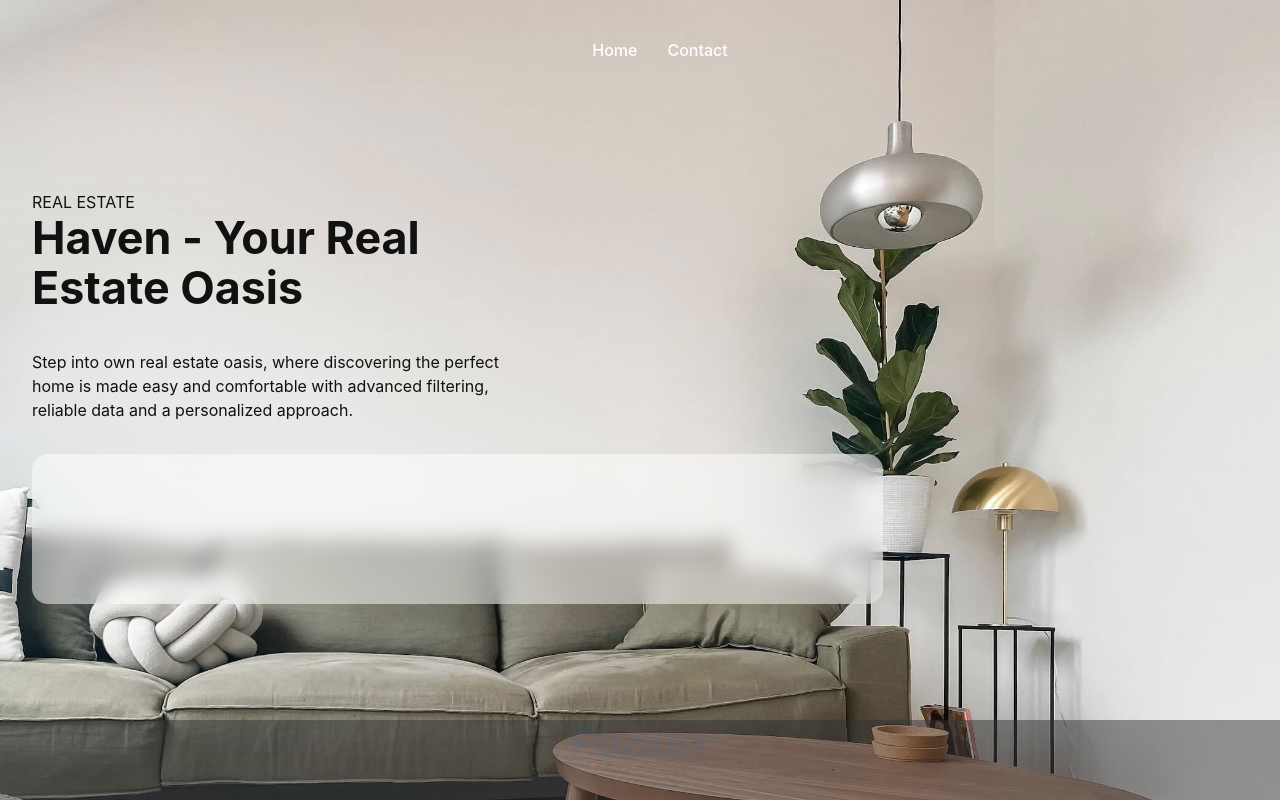
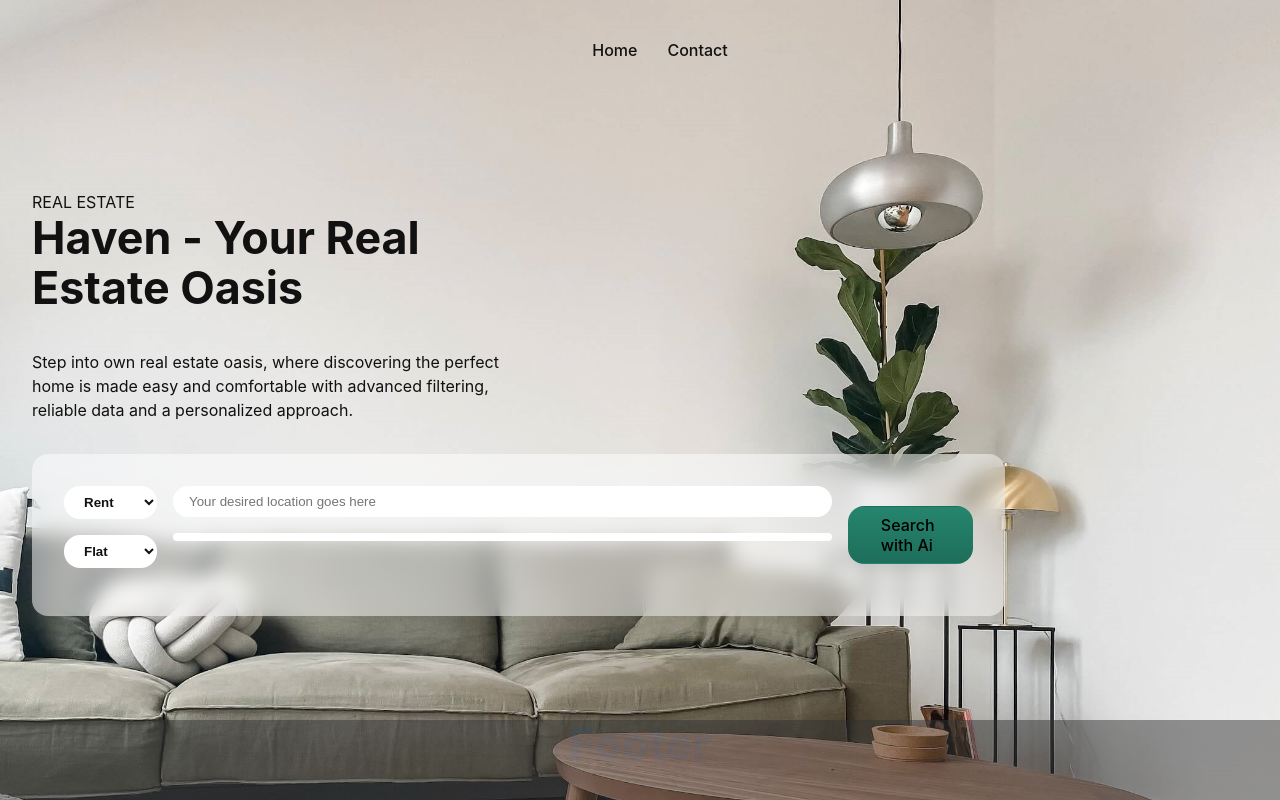
Before and after one commit to Trybuu/real-estate-agency, a React (Vite) app: page / in a window 1280 px wide. Built offline with nearby package versions, Linux system fonts and the light colour scheme.

Commit message:
Search component, making in progress

```diff
--- a/src/App.css
+++ b/src/App.css
@@ -65,7 +65,7 @@
 }
 
 .navbar-links {
-  color: #fff;
+  color: #111;
   text-decoration: none;
   transition: 0.3s;
 }
@@ -73,18 +73,20 @@
 /* Mobile first - hamburger menu with */
 @media screen and (max-width: 768px) {
   .menu-icon {
+    position: relative;
     display: flex;
   }
 
   .navbar-menu {
     flex-direction: column;
+    align-items: flex-start;
     position: fixed;
-    top: 80px;
+    top: 12.5%;
+    width: 100%;
     left: 100%;
-    width: 100%;
     background-color: #333;
-    text-align: center;
     transition: 0.5s;
+    z-index: 10;
   }
 
   .navbar-menu.active {
@@ -92,10 +94,12 @@
   }
 
   .navbar-item {
-    margin: 10px 0;
+    margin: 0.5rem 0;
   }
 
   .navbar-links {
     font-size: 1.5rem;
+    font-weight: 400;
+    color: #fff;
   }
 }
--- a/src/components/Search/main.css
+++ b/src/components/Search/main.css
@@ -1,17 +1,84 @@
 #search {
+  display: flex;
+  flex-direction: column;
   width: 100%;
-  min-height: 100px;
   margin-top: 2rem;
   padding: 1rem;
   background-color: rgba(255, 255, 255, 0.5);
   backdrop-filter: blur(10px);
   border-radius: 1rem;
 }
+/* First container */
+.search-options {
+  display: flex;
+  justify-content: flex-start;
+}
+
+.select-options {
+  background-color: #fff;
+  color: #111;
+  font-weight: 600;
+  padding: 0.5rem 1rem;
+  border: none;
+  border-radius: 1rem;
+  margin-right: 1rem;
+  margin-bottom: 1rem;
+}
+
+/* Central container */
+.location-price {
+  display: flex;
+  flex-direction: column;
+  justify-content: flex-start;
+  width: 100%;
+}
+
+.location-input {
+  width: 100%;
+  margin-bottom: 1rem;
+  padding: 0.5rem 1rem;
+  border: none;
+  border-radius: 1rem;
+  background-color: #fff;
+  color: #111;
+}
+.price-control {
+  height: 0.5rem;
+  width: 100%;
+  background-color: #fff;
+  border-radius: 1rem;
+}
+/* Last container */
+
+.search-button {
+  min-width: 125px;
+  padding: 0.5rem 2rem;
+  margin-top: 1rem;
+  border-radius: 1rem;
+  text-align: left;
+  background-color: #1a2a21;
+  background-image: linear-gradient(rgb(38, 133, 109), rgb(29, 110, 90));
+}
 
 @media screen and (min-width: 768px) {
   #search {
-    width: 70%;
-    min-height: 150px;
+    max-width: 80%;
     padding: 2rem;
+    flex-direction: row;
+    justify-content: space-between;
+    align-items: flex-start;
+  }
+
+  .search-options {
+    flex-direction: column;
+    justify-content: space-between;
+  }
+  .search-button {
+    margin-top: 0;
+    margin-left: 1rem;
+  }
+
+  .search-button-container {
+    align-self: center;
   }
 }
--- a/src/components/Search/main.jsx
+++ b/src/components/Search/main.jsx
@@ -1,7 +1,42 @@
 import './main.css'
 
 const Search = () => {
-  return <div id="search"></div>
+  return (
+    <div id="search">
+      <div className="search-options">
+        <select
+          name="transactionType"
+          id="transactionType"
+          className="select-options"
+        >
+          <option value="rent">Rent</option>
+          <option value="buy">Buy</option>
+        </select>
+
+        <select
+          name="realEstateType"
+          id="realEstateType"
+          className="select-options"
+        >
+          <option value="flat">Flat</option>
+          <option value="house">House</option>
+        </select>
+      </div>
+      <div className="location-price">
+        <input
+          className="location-input"
+          type="text"
+          placeholder="Your desired location goes here"
+        />
+        <div className="price-control">
+          {/* Price bar with controling value option here */}
+        </div>
+      </div>
+      <div className="search-button-container">
+        <button className="search-button">Search with Ai</button>
+      </div>
+    </div>
+  )
 }
 
 export default Search
--- a/src/index.css
+++ b/src/index.css
@@ -56,7 +56,7 @@ button {
   transition: border-color 0.25s;
 }
 button:hover {
-  border-color: #646cff;
+  border-color: rgb(13, 159, 69);
 }
 button:focus,
 button:focus-visible {
```
